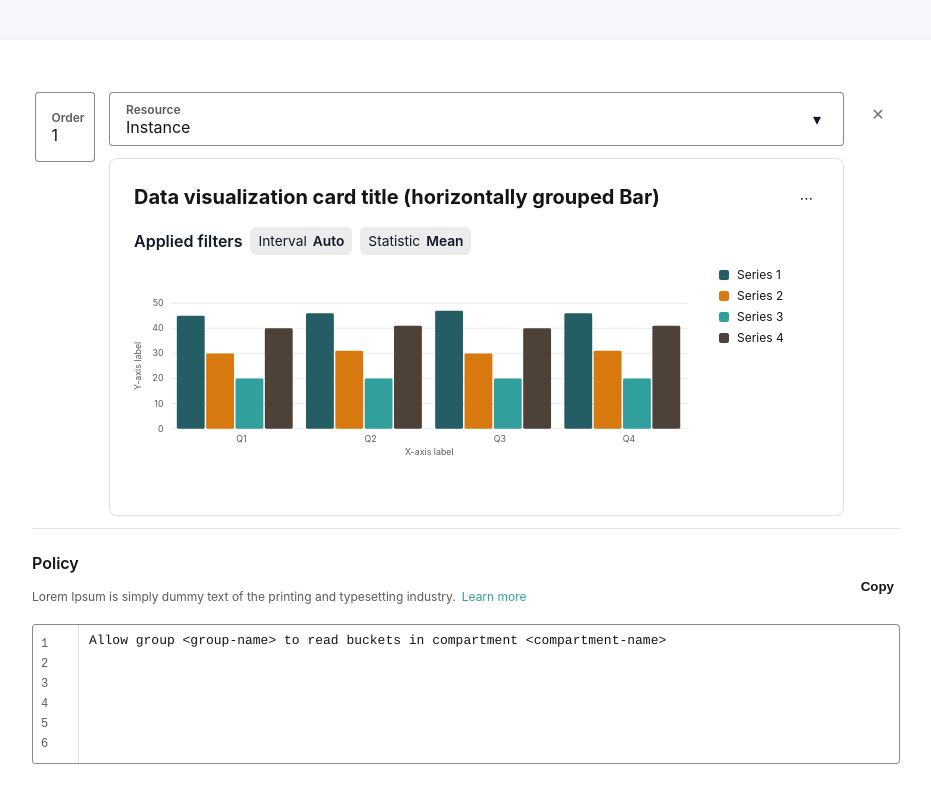
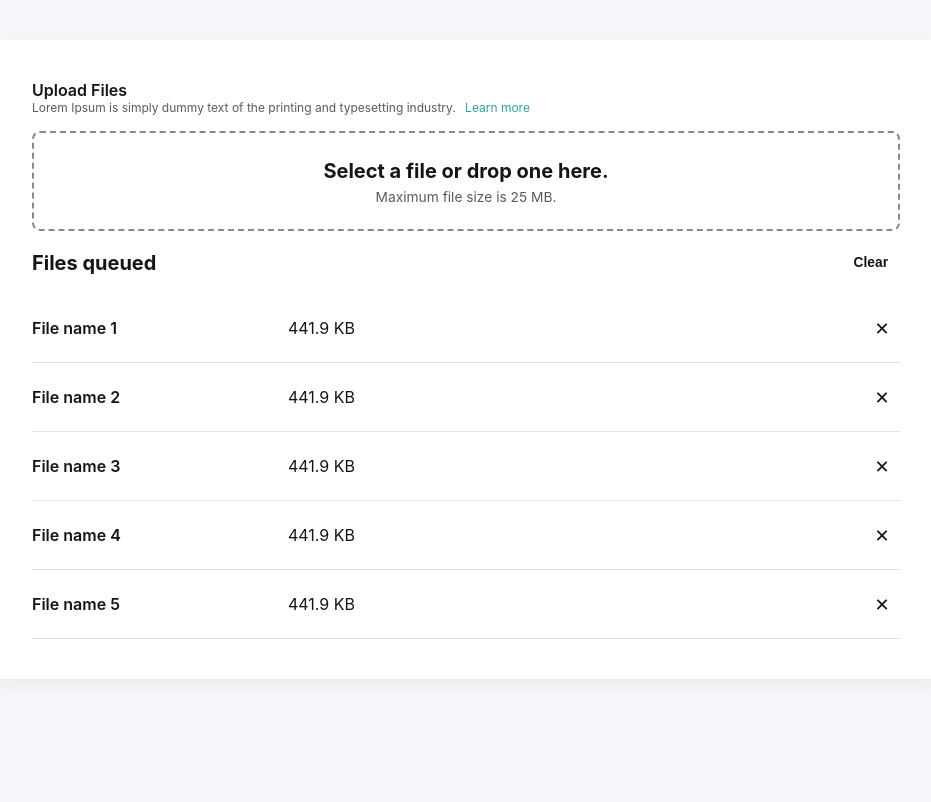
Before and after one commit to theuxguy/Figma-OCI-design-system, a React (Vite) app: page / in a window 1280 px wide. Shown: the top 802 px of the page, without its empty margins (174-1105 px from the left). Built offline with nearby package versions, Linux system fonts and the light colour scheme.

Commit message:
Add FilePicker component with file upload and management UI

```diff
--- a/src/App.jsx
+++ b/src/App.jsx
@@ -1,10 +1,10 @@
 import React from 'react'
-import DataVisualizationWithCode from './pages/DataVisualizationWithCode'
+import FilePickerPage from './pages/FilePickerPage'
 
 export default function App() {
   return (
     <div className="app">
-      <DataVisualizationWithCode />
+      <FilePickerPage />
     </div>
   )
 }
--- /dev/null
+++ b/src/components/FilePicker.jsx
@@ -0,0 +1,123 @@
+import React, { useState } from 'react'
+
+export default function FilePicker({
+  label = 'Label',
+  description = 'Lorem Ipsum is simply dummy text of the printing and typesetting industry. ',
+  learnMoreText = 'Learn more',
+  onFilesSelected = null,
+  maxFileSize = 25
+}) {
+  const [files, setFiles] = useState([
+    { id: 1, name: 'File name 1', size: '441.9 KB' },
+    { id: 2, name: 'File name 2', size: '441.9 KB' },
+    { id: 3, name: 'File name 3', size: '441.9 KB' },
+    { id: 4, name: 'File name 4', size: '441.9 KB' },
+    { id: 5, name: 'File name 5', size: '441.9 KB' }
+  ])
+  const [dragActive, setDragActive] = useState(false)
+
+  const handleDrag = (e) => {
+    e.preventDefault()
+    e.stopPropagation()
+    if (e.type === 'dragenter' || e.type === 'dragover') {
+      setDragActive(true)
+    } else if (e.type === 'dragleave') {
+      setDragActive(false)
+    }
+  }
+
+  const handleDrop = (e) => {
+    e.preventDefault()
+    e.stopPropagation()
+    setDragActive(false)
+    // Handle dropped files
+    if (e.dataTransfer.files && e.dataTransfer.files[0]) {
+      // You can process files here
+      if (onFilesSelected) {
+        onFilesSelected(e.dataTransfer.files)
+      }
+    }
+  }
+
+  const handleChange = (e) => {
+    if (e.target.files && e.target.files[0]) {
+      if (onFilesSelected) {
+        onFilesSelected(e.target.files)
+      }
+    }
+  }
+
+  const removeFile = (id) => {
+    setFiles(prev => prev.filter(f => f.id !== id))
+  }
+
+  const clearAll = () => {
+    setFiles([])
+  }
+
+  return (
+    <div className="file-picker">
+      {/* Label and description */}
+      <div className="file-picker-header">
+        <div>
+          <p className="file-picker-label">{label}</p>
+          <p className="file-picker-description">
+            {description}
+            <span style={{ color: 'var(--dvt-3)', marginLeft: 6 }}>{learnMoreText}</span>
+          </p>
+        </div>
+      </div>
+
+      {/* File drop zone */}
+      <input
+        type="file"
+        id="file-input"
+        multiple
+        onChange={handleChange}
+        style={{ display: 'none' }}
+      />
+      <label
+        htmlFor="file-input"
+        className={`file-picker-dropzone ${dragActive ? 'active' : ''}`}
+        onDragEnter={handleDrag}
+        onDragLeave={handleDrag}
+        onDragOver={handleDrag}
+        onDrop={handleDrop}
+      >
+        <div className="file-picker-dropzone-content">
+          <p className="file-picker-dropzone-title">Select a file or drop one here.</p>
+          <p className="file-picker-dropzone-text">Maximum file size is {maxFileSize} MB.</p>
+        </div>
+      </label>
+
+      {/* Files queued section */}
+      {files.length > 0 && (
+        <div className="file-picker-files">
+          <div className="file-picker-files-header">
+            <h4 className="file-picker-files-title">Files queued</h4>
+            <button className="file-picker-clear-btn" onClick={clearAll}>
+              Clear
+            </button>
+          </div>
+          <div className="file-picker-files-list">
+            {files.map(file => (
+              <div key={file.id} className="file-picker-file-item">
+                <div className="file-picker-file-name">{file.name}</div>
+                <div className="file-picker-file-size">{file.size}</div>
+                <div className="file-picker-file-actions">
+                  <button
+                    className="file-picker-delete-btn"
+                    onClick={() => removeFile(file.id)}
+                    aria-label="Remove file"
+                  >
+                    ✕
+                  </button>
+                </div>
+              </div>
+            ))}
+          </div>
+        </div>
+      )}
+    </div>
+  )
+}
--- a/src/index.css
+++ b/src/index.css
@@ -61,3 +61,26 @@ body{
 .input-code .code-content{padding:8px 10px;font-family:Courier, monospace;font-size:13px;color:var(--text-primary);white-space:pre-wrap;overflow:auto;width:100%}
 .input-code .code-line-index{display:flex;flex-direction:column;gap:6px;padding:6px 4px;font-family:monospace;color:var(--text-secondary);font-size:12px}
 .input-code .code-copy-area{display:flex;align-items:flex-end;padding:6px 6px}
+
+/* File Picker component */
+.file-picker{display:flex;flex-direction:column;gap:16px}
+.file-picker-header{display:flex;flex-direction:column;gap:4px}
+.file-picker-label{font-weight:600;font-size:16px;color:var(--text-primary);margin:0}
+.file-picker-description{font-size:12px;color:var(--text-secondary);margin:0}
+.file-picker-dropzone{display:flex;align-items:center;justify-content:center;border:2px dashed var(--border-enabled);background:var(--surface);border-radius:8px;padding:24px;cursor:pointer;transition:all 0.2s ease}
+.file-picker-dropzone.active{background:rgba(22,21,19,0.16)}
+.file-picker-dropzone-content{display:flex;flex-direction:column;gap:4px;text-align:center}
+.file-picker-dropzone-title{font-weight:700;font-size:20px;line-height:28px;color:var(--text-primary);margin:0}
+.file-picker-dropzone-text{font-size:13.75px;color:var(--text-secondary);margin:0}
+.file-picker-files{display:flex;flex-direction:column;gap:16px}
+.file-picker-files-header{display:flex;justify-content:space-between;align-items:center;gap:12px}
+.file-picker-files-title{font-weight:700;font-size:20px;line-height:28px;color:var(--text-primary);margin:0}
+.file-picker-clear-btn{background:transparent;border:0;color:var(--text-primary);font-weight:600;cursor:pointer;font-size:13.75px;padding:8px 12px}
+.file-picker-clear-btn:hover{opacity:0.8}
+.file-picker-files-list{display:flex;flex-direction:column;gap:0}
+.file-picker-file-item{display:flex;gap:16px;align-items:center;padding:16px 0;border-bottom:1px solid var(--border-divider)}
+.file-picker-file-name{font-weight:600;font-size:16px;color:var(--text-primary);width:240px}
+.file-picker-file-size{font-size:16px;color:var(--text-primary);flex:1}
+.file-picker-file-actions{display:flex;gap:16px;align-items:center;justify-content:flex-end;min-width:120px}
+.file-picker-delete-btn{background:transparent;border:0;color:var(--text-primary);cursor:pointer;font-size:18px;padding:8px;width:36px;height:36px;border-radius:4px}
+.file-picker-delete-btn:hover{background:rgba(22,21,19,0.08)}
--- /dev/null
+++ b/src/pages/FilePickerPage.jsx
@@ -0,0 +1,20 @@
+import React from 'react'
+import FilePicker from '../components/FilePicker'
+
+export default function FilePickerPage() {
+  const handleFilesSelected = (files) => {
+    console.log('Files selected:', files)
+  }
+
+  return (
+    <div style={{ padding: 16 }}>
+      <FilePicker
+        label="Upload Files"
+        description="Lorem Ipsum is simply dummy text of the printing and typesetting industry. "
+        learnMoreText="Learn more"
+        onFilesSelected={handleFilesSelected}
+        maxFileSize={25}
+      />
+    </div>
+  )
+}
```
